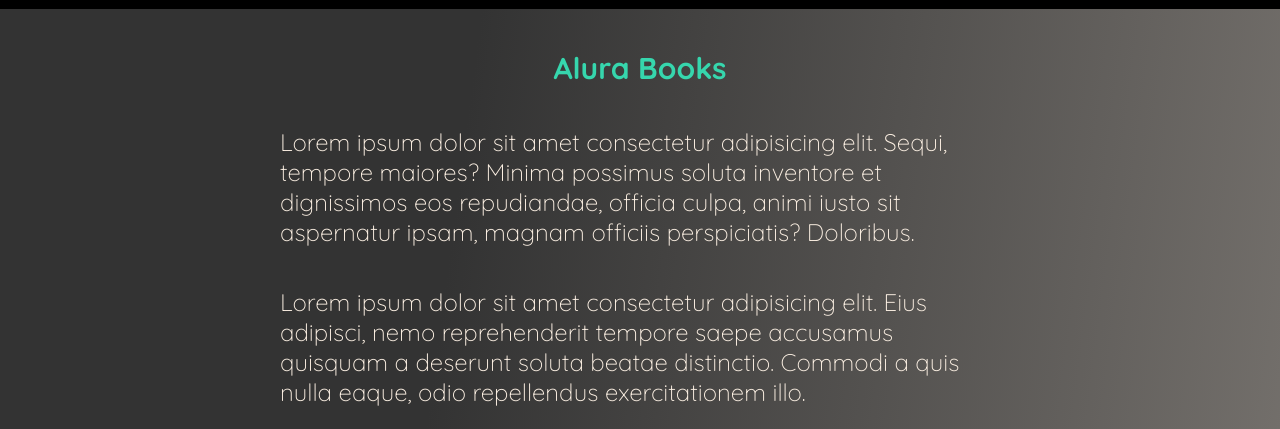
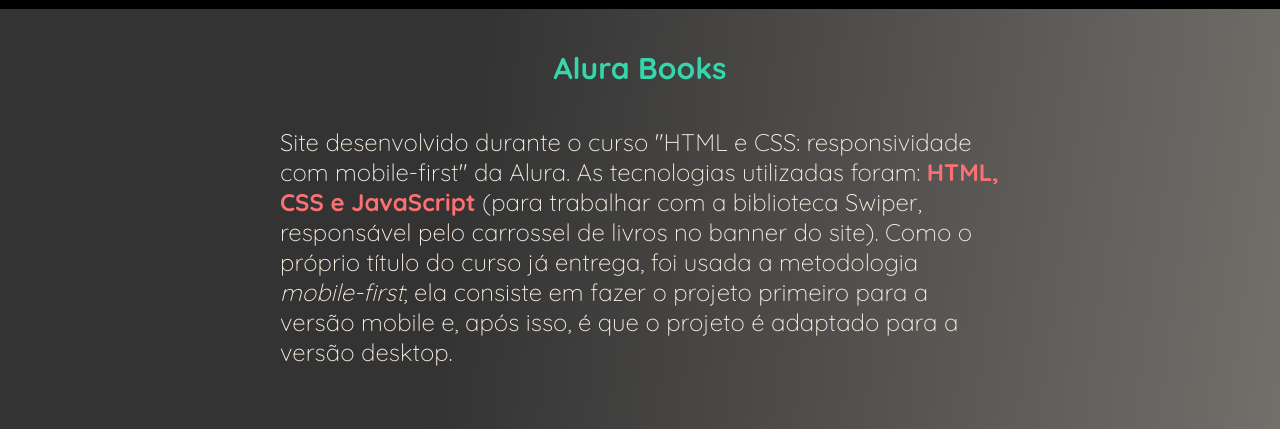
Before and after one commit to mariaclaudiapio/meu-portfolio, a plain HTML site: page projetos.html in a window 1280 px wide. Shown: the part 2340-2769 px from the top of the page. Drawn offline with nearby package versions, Linux system fonts and the light colour scheme.

Commit message:
concluindo inclusão do projeto Alura Books

```diff
--- a/projetos.html
+++ b/projetos.html
@@ -72,24 +72,17 @@
             <div class="container">
               <h2>Alura Books</h2>
               <p>
-                Lorem ipsum dolor sit amet consectetur adipisicing elit. Sequi,
-                tempore maiores? Minima possimus soluta inventore et dignissimos
-                eos repudiandae, officia culpa, animi iusto sit aspernatur ipsam,
-                magnam officiis perspiciatis? Doloribus.
-              </p>
-              <p>
-                Lorem ipsum dolor sit amet consectetur adipisicing elit. Eius
-                adipisci, nemo reprehenderit tempore saepe accusamus quisquam a
-                deserunt soluta beatae distinctio. Commodi a quis nulla eaque,
-                odio repellendus exercitationem illo.
+                Site desenvolvido durante o curso "HTML e CSS: responsividade com mobile-first" da Alura.
+                As tecnologias utilizadas foram: <span class="highlight">HTML, CSS e JavaScript</span> (para trabalhar com a biblioteca Swiper, responsável pelo carrossel de livros no banner do site).
+                Como o próprio título do curso já entrega, foi usada a metodologia <i>mobile-first</i>; ela consiste em fazer o projeto primeiro para a versão mobile e, após isso, é que o projeto é adaptado para a versão desktop.
               </p>
             </div>
             <div class="btns">
-              <a href="https://github.com/mariaclaudiapio/barbearia-alura" id="btn-projects"
+              <a href="https://github.com/mariaclaudiapio/alura-books" id="btn-projects"
               ><ion-icon name="logo-github"></ion-icon
                 ><span>GitHub</span></a
                 >
-                <a href="https://mariaclaudiapio.github.io/barbearia-alura/" id="btn-projects"
+                <a href="https://mariaclaudiapio.github.io/alura-books/" id="btn-projects"
                   ><ion-icon name="desktop-outline"></ion-icon
                   ><span>Deploy</span></a
                 >
```
